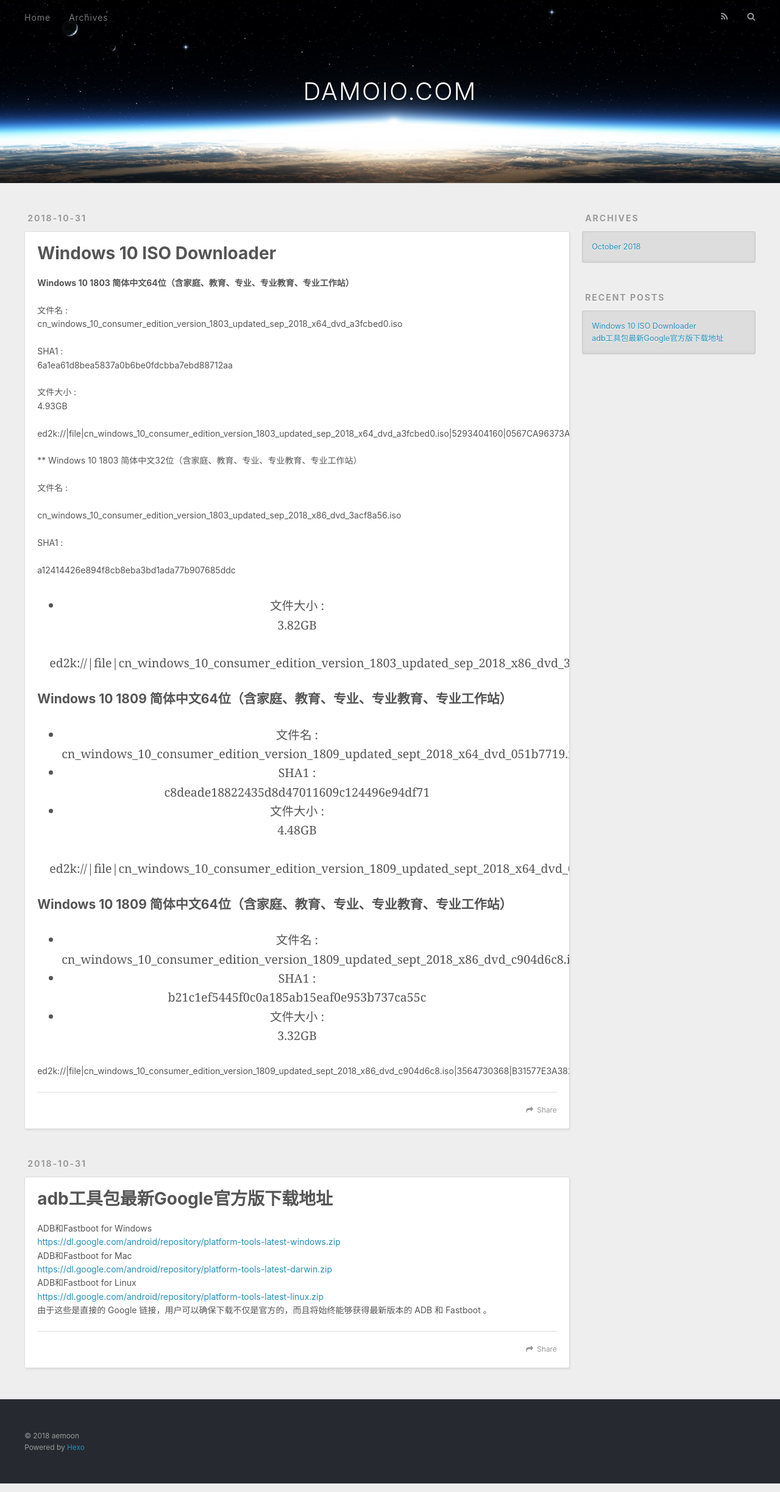
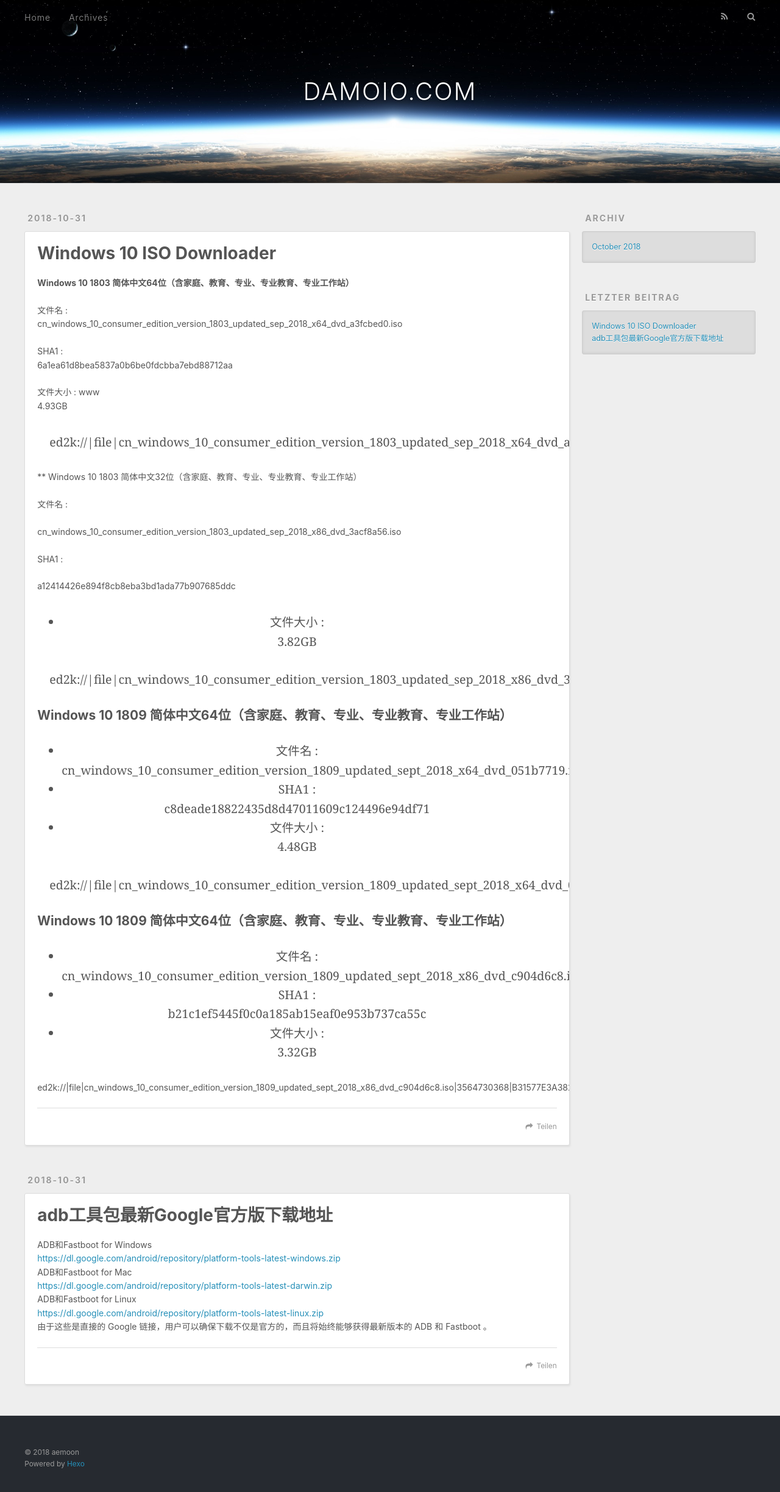
Before and after one commit to Tooo-Top/aemoon.github.io, a plain HTML site: page index.html in a window 1280 px wide. Shown: the top 2446 px of the page at 61% size. Drawn offline with nearby package versions, Linux system fonts and the light colour scheme.

Commit message:
Site updated: 2018-10-31 15:21:51

```diff
--- a/index.html
+++ b/index.html
@@ -50,7 +50,7 @@
 
           <a id="nav-rss-link" class="nav-icon" href="/atom.xml" title="RSS Feed"></a>
 
-        <a id="nav-search-btn" class="nav-icon" title="Search"></a>
+        <a id="nav-search-btn" class="nav-icon" title="Suche"></a>
       </nav>
       <div id="search-form-wrap">
         <form action="//google.com/search" method="get" accept-charset="UTF-8" class="search-form"><input type="search" name="q" class="search-form-input" placeholder="Search"><button type="submit" class="search-form-submit">&#xF002;</button><input type="hidden" name="sitesearch" value="http://yoursite.com"></form>
@@ -86,8 +86,8 @@
         <p><strong> Windows 10 1803 简体中文64位（含家庭、教育、专业、专业教育、专业工作站）</strong></p>
 <p>文件名 :<br>cn_windows_10_consumer_edition_version_1803_updated_sep_2018_x64_dvd_a3fcbed0.iso</p>
 <p>SHA1 :<br>6a1ea61d8bea5837a0b6be0fdcbba7ebd88712aa</p>
-<p>文件大小 :<br>4.93GB</p>
-<p>ed2k://|file|cn_windows_10_consumer_edition_version_1803_updated_sep_2018_x64_dvd_a3fcbed0.iso|5293404160|0567CA96373A7B3475DD29371371A1A3|/</p>
+<p>文件大小 : www<br>4.93GB<br><blockquote><p>ed2k://|file|cn_windows_10_consumer_edition_version_1803_updated_sep_2018_x64_dvd_a3fcbed0.iso|5293404160|0567CA96373A7B3475DD29371371A1A3|/</p>
+</blockquote></p>
 <p>** Windows 10 1803 简体中文32位（含家庭、教育、专业、专业教育、专业工作站）</p>
 <p>文件名 :  </p>
 <p>cn_windows_10_consumer_edition_version_1803_updated_sep_2018_x86_dvd_3acf8a56.iso</p>
@@ -119,7 +119,7 @@
 
     </div>
     <footer class="article-footer">
-      <a data-url="http://yoursite.com/2018/10/31/Windows ISO Downloader/" data-id="cjnwtnqgx000088vpfbx5ak6m" class="article-share-link">Share</a>
+      <a data-url="http://yoursite.com/2018/10/31/Windows ISO Downloader/" data-id="cjnwu1whi0001fgvppzyk2rn1" class="article-share-link">Teilen</a>
 
 
     </footer>
@@ -156,7 +156,7 @@
 
     </div>
     <footer class="article-footer">
-      <a data-url="http://yoursite.com/2018/10/31/adb工具包最新Google官方版下载地址/" data-id="cjnwtnqhd000188vpar4i3092" class="article-share-link">Share</a>
+      <a data-url="http://yoursite.com/2018/10/31/adb工具包最新Google官方版下载地址/" data-id="cjnwu1wha0000fgvpt462dbq1" class="article-share-link">Teilen</a>
 
 
     </footer>
@@ -182,7 +182,7 @@
 
 
   <div class="widget-wrap">
-    <h3 class="widget-title">Archives</h3>
+    <h3 class="widget-title">Archiv</h3>
     <div class="widget">
       <ul class="archive-list"><li class="archive-list-item"><a class="archive-list-link" href="/archives/2018/10/">October 2018</a></li></ul>
     </div>
@@ -192,7 +192,7 @@
 
 
   <div class="widget-wrap">
-    <h3 class="widget-title">Recent Posts</h3>
+    <h3 class="widget-title">letzter Beitrag</h3>
     <div class="widget">
       <ul>
 
```
Also changed, not shown: 2018/10/31/Windows ISO Downloader/index.html (+11 -11 lines), 2018/10/31/adb工具包最新Google官方版下载地址/index.html (+5 -5 lines), archives/2018/10/index.html (+4 -4 lines), archives/2018/index.html (+4 -4 lines), archives/index.html (+4 -4 lines).
